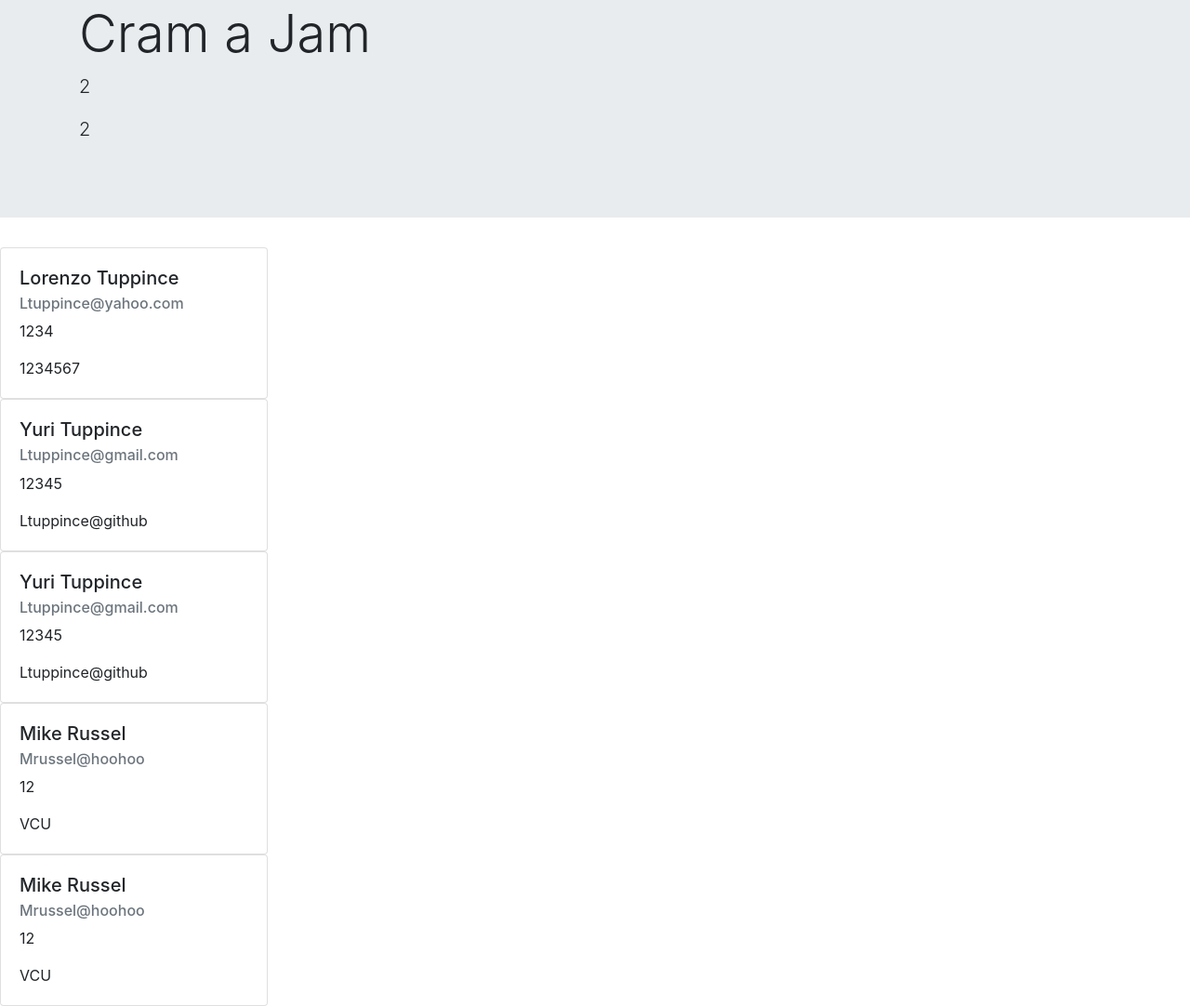
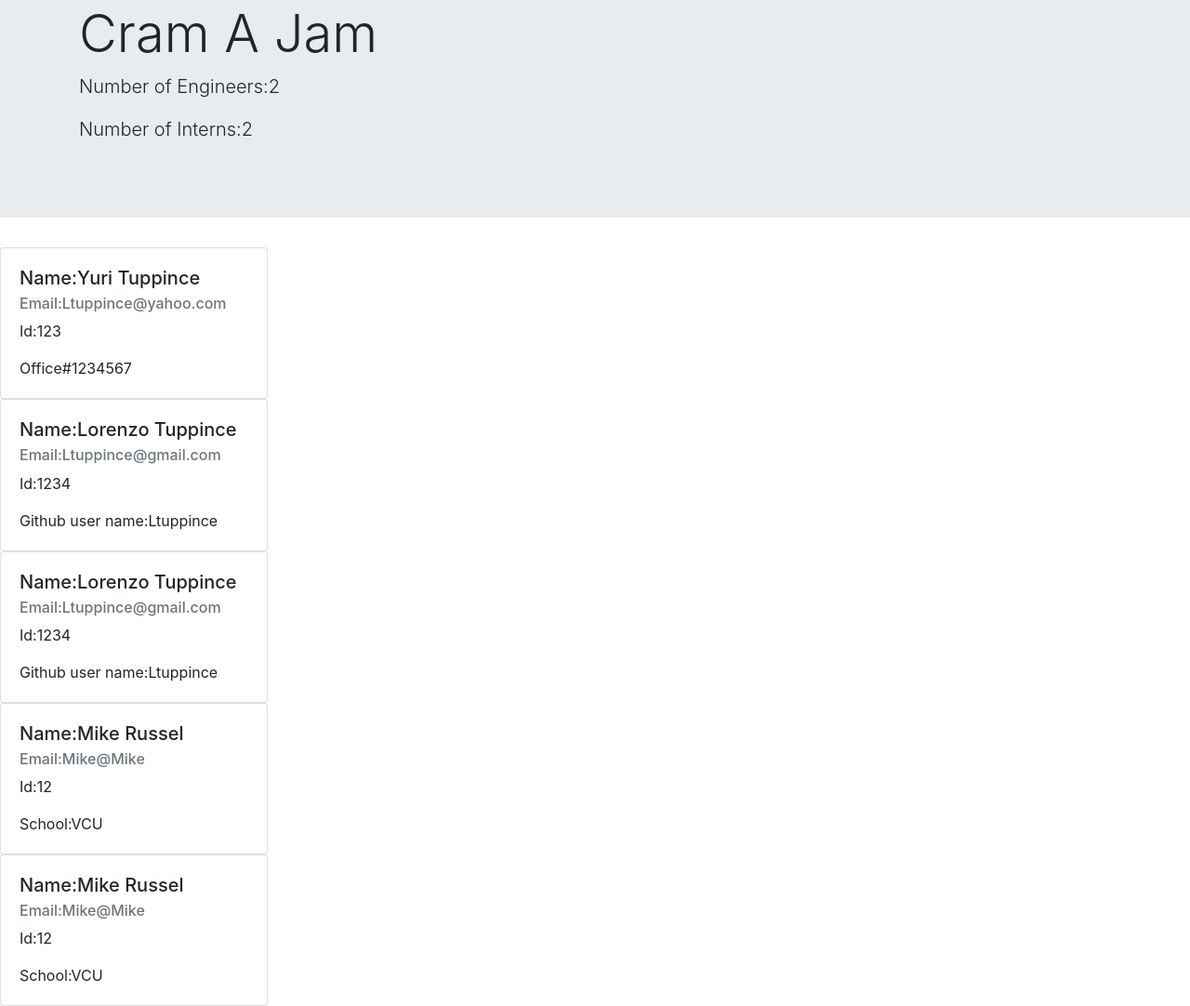
Before and after one commit to Ltuppince/softwareEngineeringTeamGenerator, a website: page index.html in a window 1280 px wide. Shown: the part 61-1143 px from the top of the page at 93% size. Drawn offline with nearby package versions, Linux system fonts and the light colour scheme.

Commit message:
updated cards

```diff
--- a/index.html
+++ b/index.html
@@ -12,54 +12,54 @@
 
         <div class="jumbotron jumbotron-fluid">
         <div class="container">
-            <h1 class="display-4">Cram a Jam</h1>
-            <p class="lead">2</p>
-            <p class="lead">2</p>
+            <h1 class="display-4">Cram A Jam</h1>
+            <p class="lead">Number of Engineers:2</p>
+            <p class="lead">Number of Interns:2</p>
         </div>
         </div>
 
         <div class="card" style="width: 18rem;">
         <div class="card-body">
-            <h5 class="card-title">Lorenzo Tuppince</h5>
-            <h6 class="card-subtitle mb-2 text-muted">Ltuppince@yahoo.com</h6>
-            <p class="card-text">1234</p>
-            <p class="card-text">1234567</p>
+            <h5 class="card-title">Name:Yuri Tuppince</h5>
+            <h6 class="card-subtitle mb-2 text-muted">Email:Ltuppince@yahoo.com</h6>
+            <p class="card-text">Id:123</p>
+            <p class="card-text">Office#1234567</p>
         </div>
         </div>
 
             <div class="card" style="width: 18rem;">
         <div class="card-body">
-            <h5 class="card-title">Yuri Tuppince</h5>
-            <h6 class="card-subtitle mb-2 text-muted">Ltuppince@gmail.com</h6>
-            <p class="card-text">12345</p>
-            <p class="card-text">Ltuppince@github</p>
+            <h5 class="card-title">Name:Lorenzo Tuppince</h5>
+            <h6 class="card-subtitle mb-2 text-muted">Email:Ltuppince@gmail.com</h6>
+            <p class="card-text">Id:1234</p>
+            <p class="card-text">Github user name:Ltuppince</p>
         </div>
         </div>
 
             <div class="card" style="width: 18rem;">
         <div class="card-body">
-            <h5 class="card-title">Yuri Tuppince</h5>
-            <h6 class="card-subtitle mb-2 text-muted">Ltuppince@gmail.com</h6>
-            <p class="card-text">12345</p>
-            <p class="card-text">Ltuppince@github</p>
+            <h5 class="card-title">Name:Lorenzo Tuppince</h5>
+            <h6 class="card-subtitle mb-2 text-muted">Email:Ltuppince@gmail.com</h6>
+            <p class="card-text">Id:1234</p>
+            <p class="card-text">Github user name:Ltuppince</p>
         </div>
         </div>
 
             <div class="card" style="width: 18rem;">
         <div class="card-body">
-            <h5 class="card-title">Mike Russel</h5>
-            <h6 class="card-subtitle mb-2 text-muted">Mrussel@hoohoo</h6>
-            <p class="card-text">12</p>
-            <p class="card-text">VCU</p>
+            <h5 class="card-title">Name:Mike Russel</h5>
+            <h6 class="card-subtitle mb-2 text-muted">Email:Mike@Mike</h6>
+            <p class="card-text">Id:12</p>
+            <p class="card-text">School:VCU</p>
         </div>
         </div>
 
             <div class="card" style="width: 18rem;">
         <div class="card-body">
-            <h5 class="card-title">Mike Russel</h5>
-            <h6 class="card-subtitle mb-2 text-muted">Mrussel@hoohoo</h6>
-            <p class="card-text">12</p>
-            <p class="card-text">VCU</p>
+            <h5 class="card-title">Name:Mike Russel</h5>
+            <h6 class="card-subtitle mb-2 text-muted">Email:Mike@Mike</h6>
+            <p class="card-text">Id:12</p>
+            <p class="card-text">School:VCU</p>
         </div>
         </div>
             </body>
```
Also changed, not shown: index.js (+14 -14 lines).
